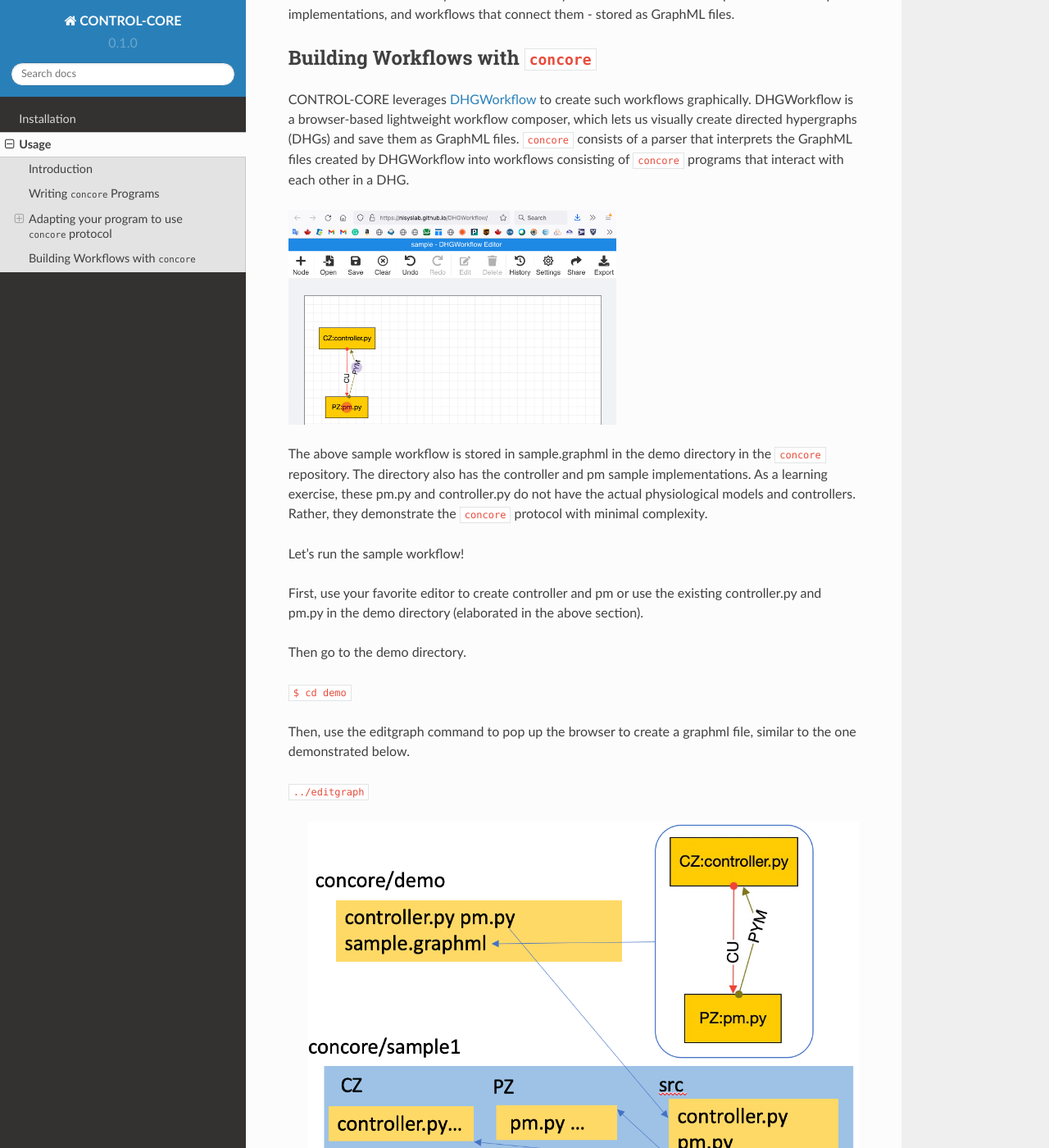
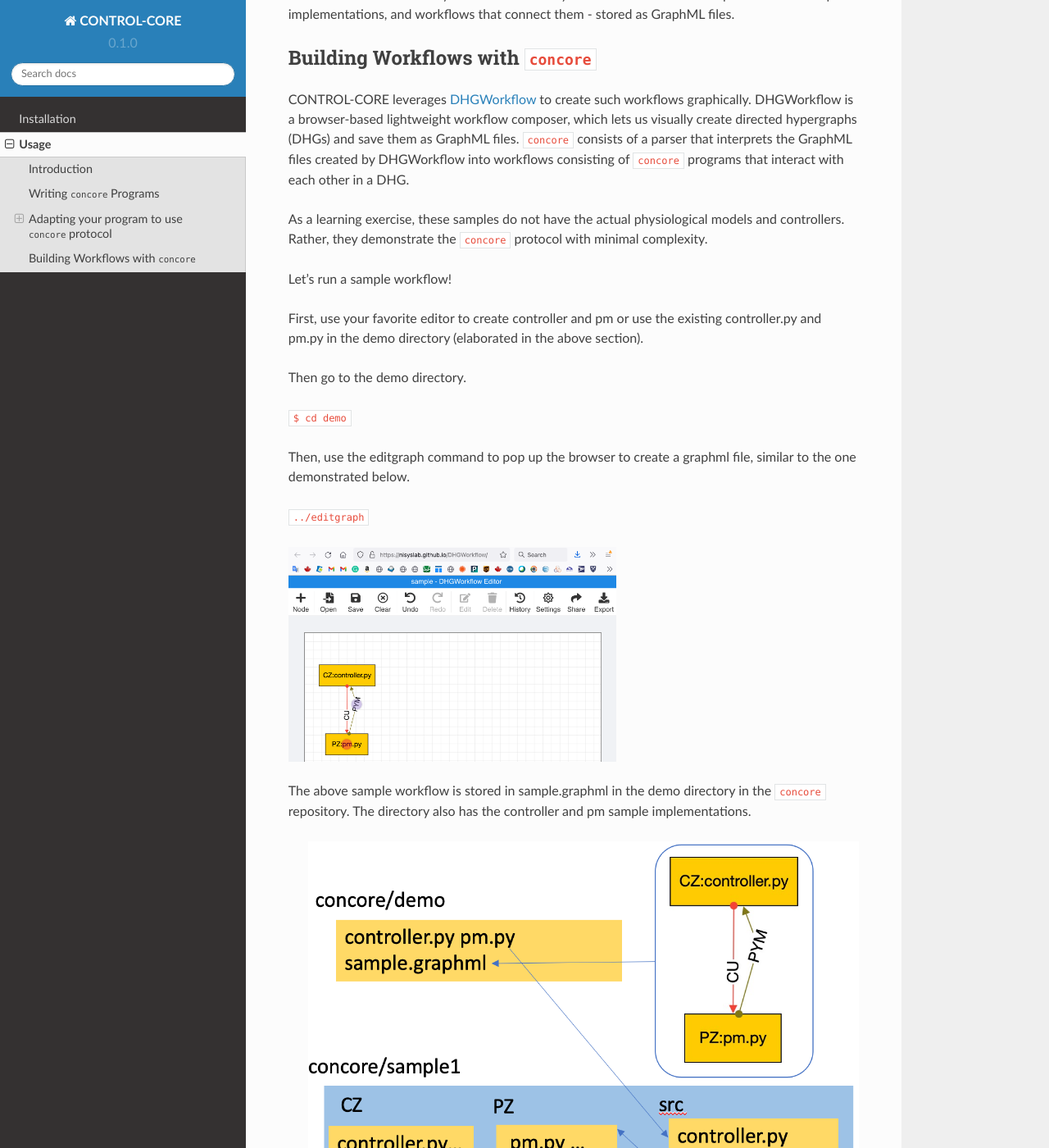
Before and after one commit to ControlCore-Project/documentation, a Sphinx documentation site: the page built from docs/source/usage.rst, in a window 1280 px wide and 1400 px high, scrolled down 3412 px. Shown: the whole window at 82% size. Built offline with Sphinx 7.4.7 and the Read the Docs theme 2.0.0, drawn with Linux system fonts in a browser that asks for light colours; some of the changed lines change nothing that is shown.

Commit message:
Update usage.rst

```diff
--- a/docs/source/usage.rst
+++ b/docs/source/usage.rst
@@ -125,14 +125,9 @@ Building Workflows with ``concore``
 
 CONTROL-CORE leverages `DHGWorkflow <https://github.com/controlcore-project/DHGWorkflow>`_ to create such workflows graphically. DHGWorkflow is a browser-based lightweight workflow composer, which lets us visually create directed hypergraphs (DHGs) and save them as GraphML files. ``concore`` consists of a parser that interprets the GraphML files created by DHGWorkflow into workflows consisting of ``concore`` programs that interact with each other in a DHG.
 
+As a learning exercise, these samples do not have the actual physiological models and controllers. Rather, they demonstrate the ``concore`` protocol with minimal complexity.
 
-.. image:: images/dhg-sample.png
-  :width: 400
-  :alt: DHG Sample
-
-The above sample workflow is stored in sample.graphml in the demo directory in the ``concore`` repository. The directory also has the controller and pm sample implementations. As a learning exercise, these pm.py and controller.py do not have the actual physiological models and controllers. Rather, they demonstrate the ``concore`` protocol with minimal complexity.
-
-Let's run the sample workflow!
+Let's run a sample workflow!
 
 First, use your favorite editor to create controller and pm or use the existing controller.py and pm.py in the demo directory (elaborated in the above section).
 
@@ -144,6 +139,12 @@ Then, use the editgraph command to pop up the browser to create a graphml file,
 
 ``../editgraph``
 
+.. image:: images/dhg-sample.png
+  :width: 400
+  :alt: DHG Sample
+
+
+The above sample workflow is stored in sample.graphml in the demo directory in the ``concore`` repository. The directory also has the controller and pm sample implementations.
 
   .. image:: images/sample.png
   :width: 400
```
